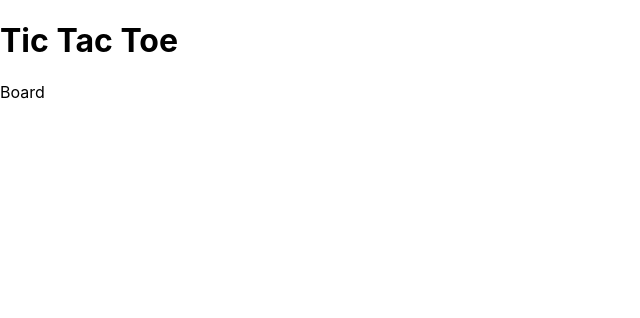
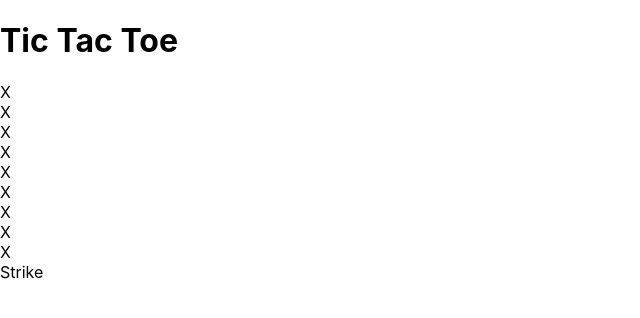
Before and after one commit to patrykp4888/react-tic-tac-toe, a React (Create React App) app in the folder tic-tac-toe/: page / in a window 1280 px wide. Shown: the top 318 px of the page, without its empty margins (0-640 px from the left). Built offline with nearby package versions, Linux system fonts and the light colour scheme.

Commit message:
Strike-component-added

```diff
--- a/tic-tac-toe/src/components/Board.jsx
+++ b/tic-tac-toe/src/components/Board.jsx
@@ -1,5 +1,19 @@
+import Strike from "./Strike";
+import Tile from "./Tile";
+
 function Board() {
-    return <div>Board</div>;
+    return <div>
+        <Tile/>
+        <Tile/>
+        <Tile/>
+        <Tile/>
+        <Tile/>
+        <Tile/>
+        <Tile/>
+        <Tile/>
+        <Tile/>
+        <Strike/>
+    </div>;
 }
 
 export default Board;
--- /dev/null
+++ b/tic-tac-toe/src/components/Strike.jsx
@@ -0,0 +1,5 @@
+function Strike() {
+    return <div>Strike</div>;
+}
+
+export default Strike;
--- /dev/null
+++ b/tic-tac-toe/src/components/Tile.jsx
@@ -0,0 +1,5 @@
+function Tile() {
+    return <div>X</div>;
+}
+
+export default Tile;
```
